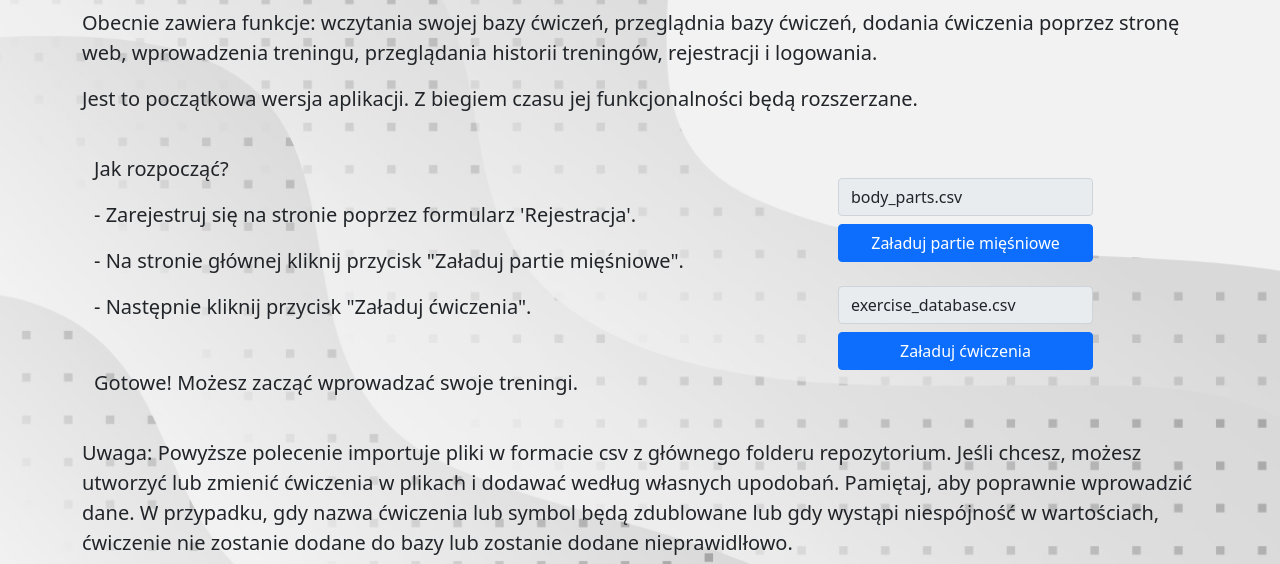
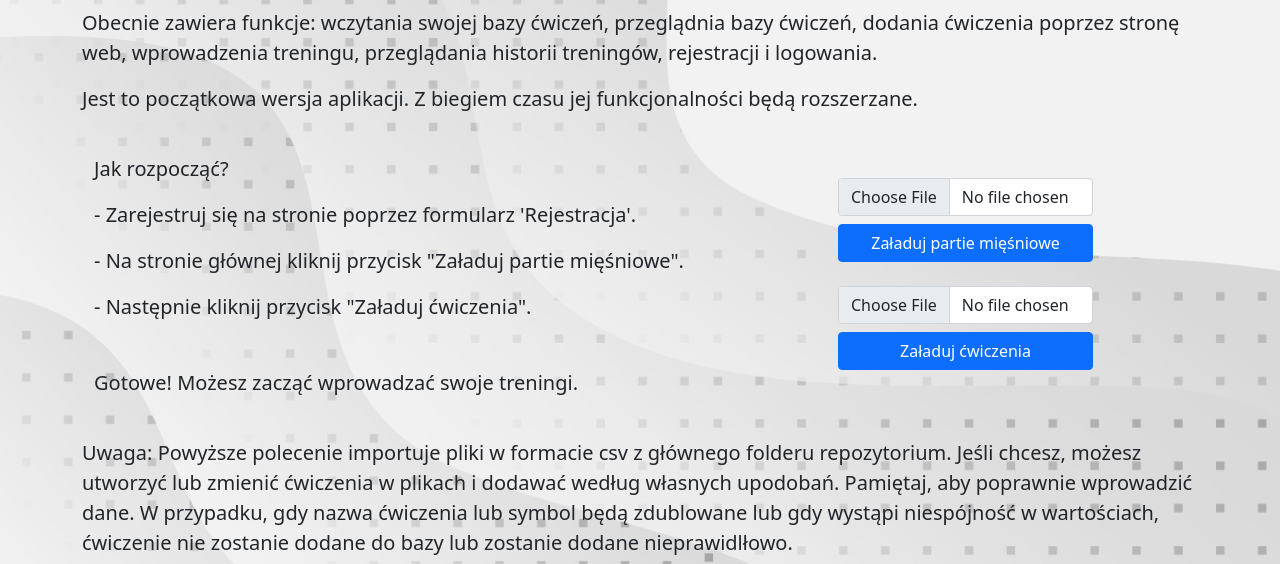
Before and after one commit to Nedved942/LoveFitLife-Aplikacja-do-zapisywania-treningow, a Flask app: page / in a window 1280 px wide. Shown: the part 259-823 px from the top of the page. Run offline with Flask 3, Linux system fonts and the light colour scheme; the visitor is signed in with stand-in values (Sample User, id 1).

Commit message:
Utworzenie opcji wyboru pliku ze strony uzytkownika

```diff
--- a/app.py
+++ b/app.py
@@ -204,7 +204,8 @@ def add_exercise():
             # Dodanie do tabeli Exercises nowego ćwiczenia
             abbreviation_new_exercise = get_abbreviation_of_exercise(main_body_part_from_user)
             new_exercise = Exercises(abbreviation=abbreviation_new_exercise, name=exercise_name_from_user,
-                                     name_ang=exercise_name_ang_from_user, main_body_part_id=main_body_part_id_from_user,
+                                     name_ang=exercise_name_ang_from_user,
+                                     main_body_part_id=main_body_part_id_from_user,
                                      another_body_part_id=another_body_part_id_from_user)
             db.session.add(new_exercise)
             db.session.commit()
--- a/templates/index.html
+++ b/templates/index.html
@@ -25,11 +25,11 @@
             {% if current_user.is_authenticated %}
             <div class="col-md-2 w-25 mt-4">
                 <form class="mb-4 d-grid" action="{{ url_for('index') }}" method="POST">
-                    <input type="text" class="form-control mb-2" name="body_parts_file" value="body_parts.csv" readonly>
+                    <input type="file" class="form-control mb-2" name="body_parts_file">
                     <button type="submit" class="btn btn-primary">Załaduj partie mięśniowe</button>
                 </form>
                 <form class="d-grid" action="{{ url_for('index') }}" method="POST">
-                    <input type="text" class="form-control mb-2" name="exercise_database_file" value="exercise_database.csv" readonly>
+                    <input type="file" class="form-control mb-2" name="exercise_database_file">
                     <button type="submit" class="btn btn-primary">Załaduj ćwiczenia</button>
                 </form>
             </div>
```
